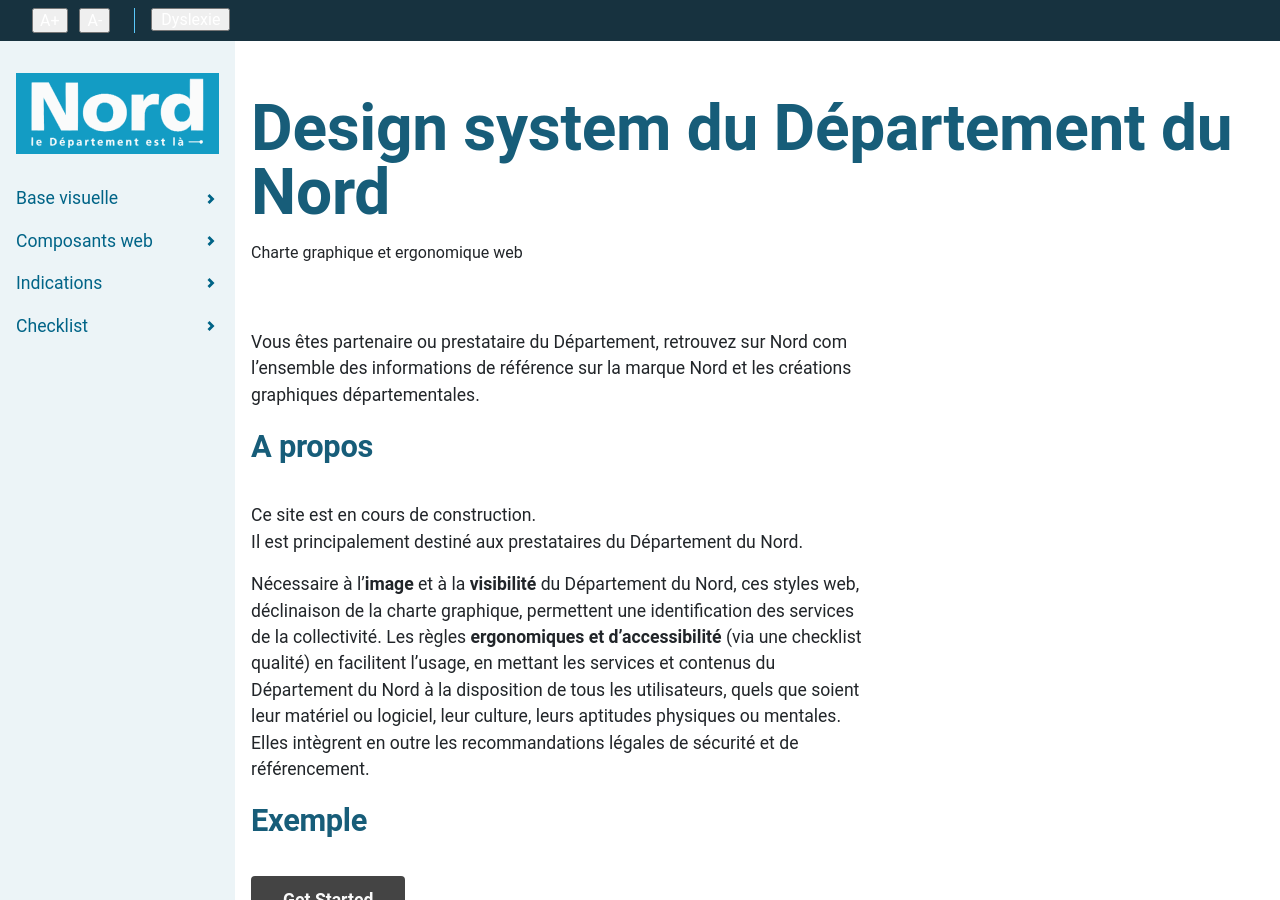
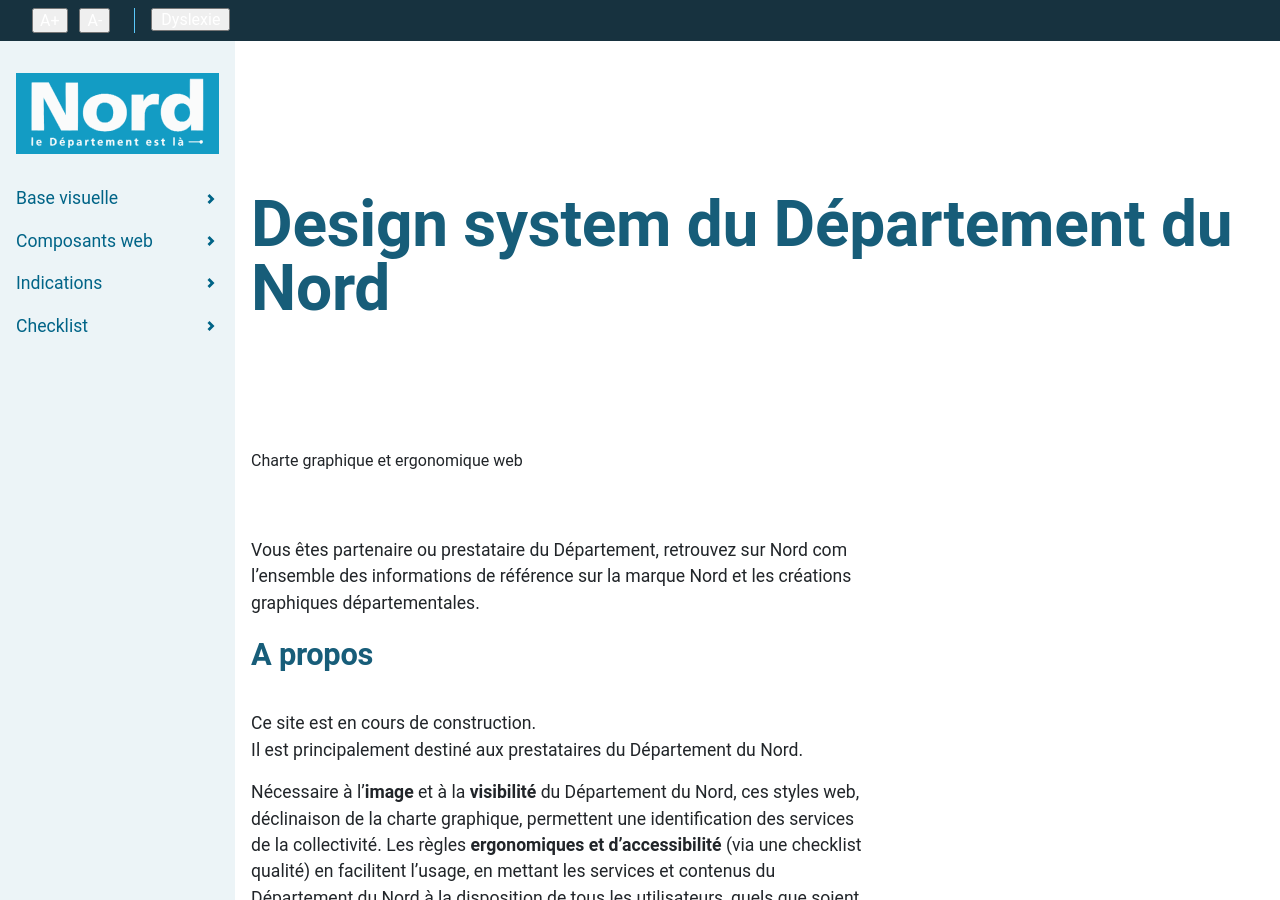
Before and after one commit to LJ59/d59-system, a Jekyll site: the page built from index.md, in a window 1280 px wide and 900 px high. Built offline with Jekyll 4.4.1, drawn with Linux system fonts in a browser that asks for light colours.

Commit message:
Update _headings.scss

```diff
--- a/_sass/base/_headings.scss
+++ b/_sass/base/_headings.scss
@@ -6,12 +6,10 @@
  * Heading 1 base styles
  */
 h1 {
-	font-size: 2.25rem;
 	line-height: 1;
 	letter-spacing: -0.02rem;
 	word-wrap: break-word;
-	margin-top: 2rem;
-	margin-bottom: 1rem;
+	margin: 2em 0;
 	color: #175d79;
 
 	@media all and (min-width: $bp-med) {
```
